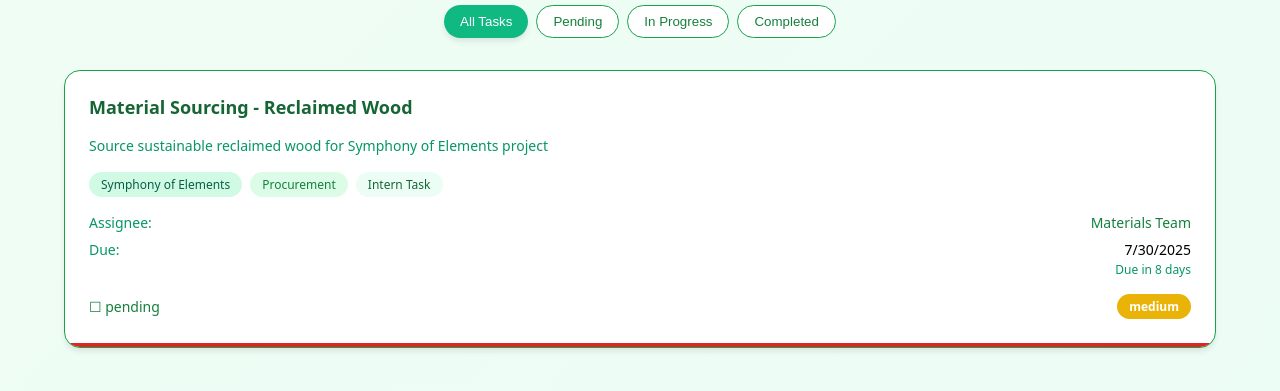
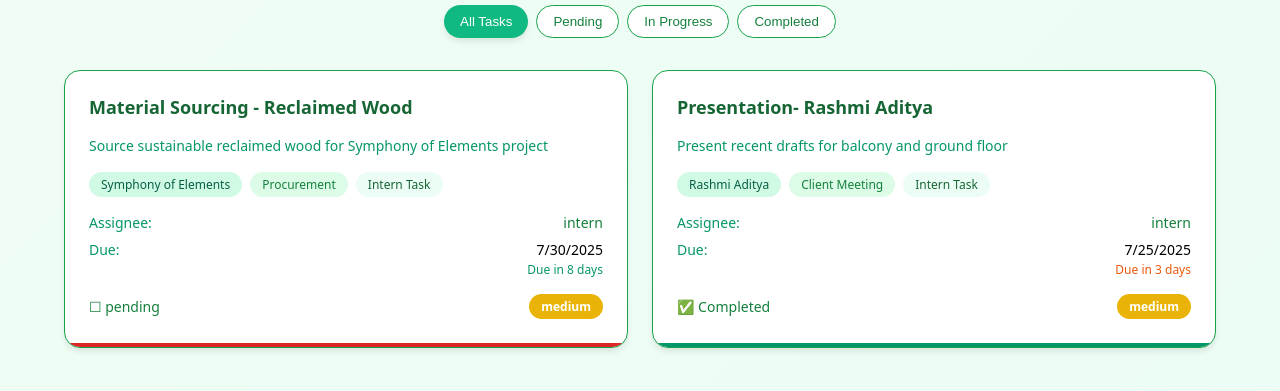
Before and after one commit to juno24088/demo, a plain HTML site: page intern.html in a window 1280 px wide. Shown: the part 347-738 px from the top of the page. Drawn offline with Linux system fonts and the light colour scheme.

Commit message:
intern.html

```diff
--- a/intern.html
+++ b/intern.html
@@ -404,7 +404,7 @@
                         description: "Source sustainable reclaimed wood for Symphony of Elements project",
                         priority: "medium",
                         status: "pending",
-                        assignee: "Materials Team",
+                        assignee: "intern",
                         dueDate: "2025-07-30",
                         category: "Procurement",
                         project: "Symphony of Elements",
@@ -419,9 +419,21 @@
                         assignee: "Site Engineer",
                         dueDate: "2025-07-18",
                         category: "Construction",
-                        project: "Eco Villa",
+                        project: "Sangeeta Karthikeyan",
                         assignedToIntern: false
-                    }
+                    },
+                    {
+                        id: 4,
+                        title: "Presentation- Rashmi Aditya",
+                        description: "Present recent drafts for balcony and ground floor",
+                        priority: "medium",
+                        status: "completed",
+                        assignee: "intern",
+                        dueDate: "2025-07-25",
+                        category: "Client Meeting",
+                        project: "Rashmi Aditya",
+                        assignedToIntern: true
+                    },
                 ];
 
                 this.currentFilter = 'all';
```
